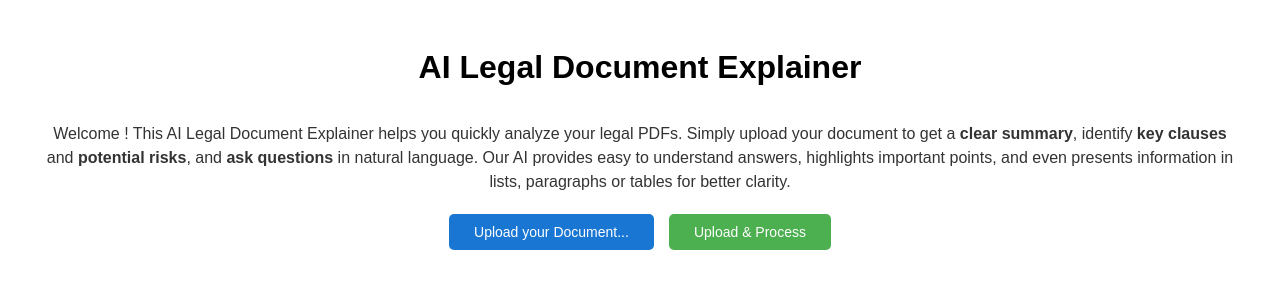
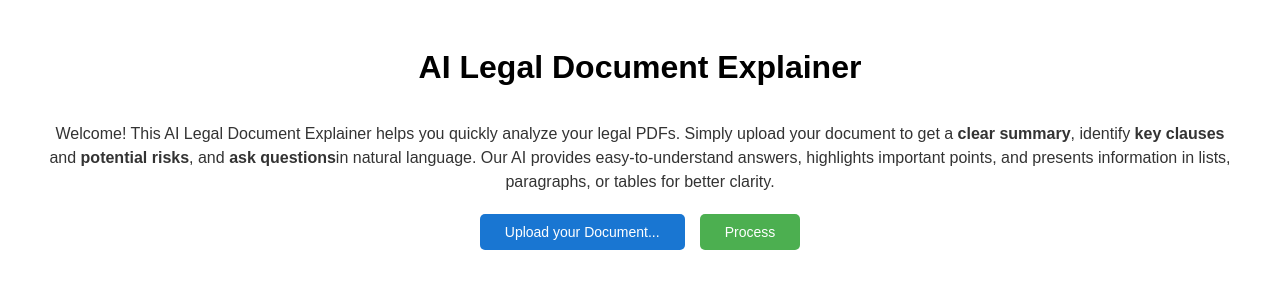
Before and after one commit to UdaraChamidu/AI-Legal-Doc-Explainer, a React (Create React App) app in the folder frontend1/: page / in a window 1280 px wide. Shown: the top 300 px of the page. Built offline with nearby package versions, Linux system fonts and the light colour scheme.

Commit message:
everything working correctly. finished.

```diff
--- a/frontend1/src/components/FileUpload.js
+++ b/frontend1/src/components/FileUpload.js
@@ -3,30 +3,33 @@ import { uploadPDF } from "../api";
 
 export default function FileUpload({ onResult }) {
   const [file, setFile] = useState(null);
+  const [loading, setLoading] = useState(false);
+  const [uploadedFileName, setUploadedFileName] = useState(null);
   const fileInputRef = useRef(null);
 
   const handleFileSelect = (e) => {
     setFile(e.target.files[0]);
+    setUploadedFileName(null); // reset after selecting new file
   };
 
   const handleUpload = async () => {
     if (!file) return alert("Please select a PDF file!");
+    setLoading(true);
+
     try {
       const result = await uploadPDF(file);
       onResult(result);
+      setUploadedFileName(file.name);
     } catch (err) {
       console.error("Upload failed", err);
       alert("Error uploading file. Check console.");
+    } finally {
+      setLoading(false);
     }
   };
 
   return (
-    <div
-      style={{
-        marginBottom: "30px",
-        textAlign: "center",
-      }}
-    >
+    <div style={{ marginBottom: "30px", textAlign: "center" }}>
       {/* User-friendly description */}
       <p
         style={{
@@ -36,13 +39,13 @@ export default function FileUpload({ onResult }) {
           lineHeight: "1.5",
         }}
       >
-        Welcome ! This AI Legal Document Explainer helps you quickly analyze
-        your legal PDFs. Simply upload your document to get a{" "}
-        <b>clear summary</b>, identify <b>key clauses</b> and{" "}
-        <b>potential risks</b>, and <b>ask questions</b> in natural language.
-        Our AI provides easy to understand answers, highlights important points,
-        and even presents information in lists, paragraphs or tables for better
-        clarity.
+        Welcome! This AI Legal Document Explainer helps you quickly analyze your
+        legal PDFs. Simply upload your document to get a <b>clear summary</b>,
+        identify <b>key clauses</b> and <b>potential risks</b>, and{" "}
+        <b>ask questions</b>
+        in natural language. Our AI provides easy-to-understand answers,
+        highlights important points, and presents information in lists,
+        paragraphs, or tables for better clarity.
       </p>
 
       {/* Buttons container */}
@@ -92,9 +95,25 @@ export default function FileUpload({ onResult }) {
             fontSize: "14px",
           }}
         >
-          Upload & Process
+          Process
         </button>
       </div>
+
+      {/* Upload progress */}
+      {loading && (
+        <p style={{ color: "#1976d2", marginTop: "10px" }}>
+          Uploading PDF, please wait...
+        </p>
+      )}
+
+      {/* Uploaded file confirmation */}
+      {uploadedFileName && !loading && (
+        <p style={{ color: "#4caf50", marginTop: "10px" }}>
+          Your PDF <strong>{uploadedFileName}</strong> was processed
+          successfully. Now can see <strong>Details</strong> and{" "}
+          <strong>chat</strong>.
+        </p>
+      )}
     </div>
   );
 }
```
